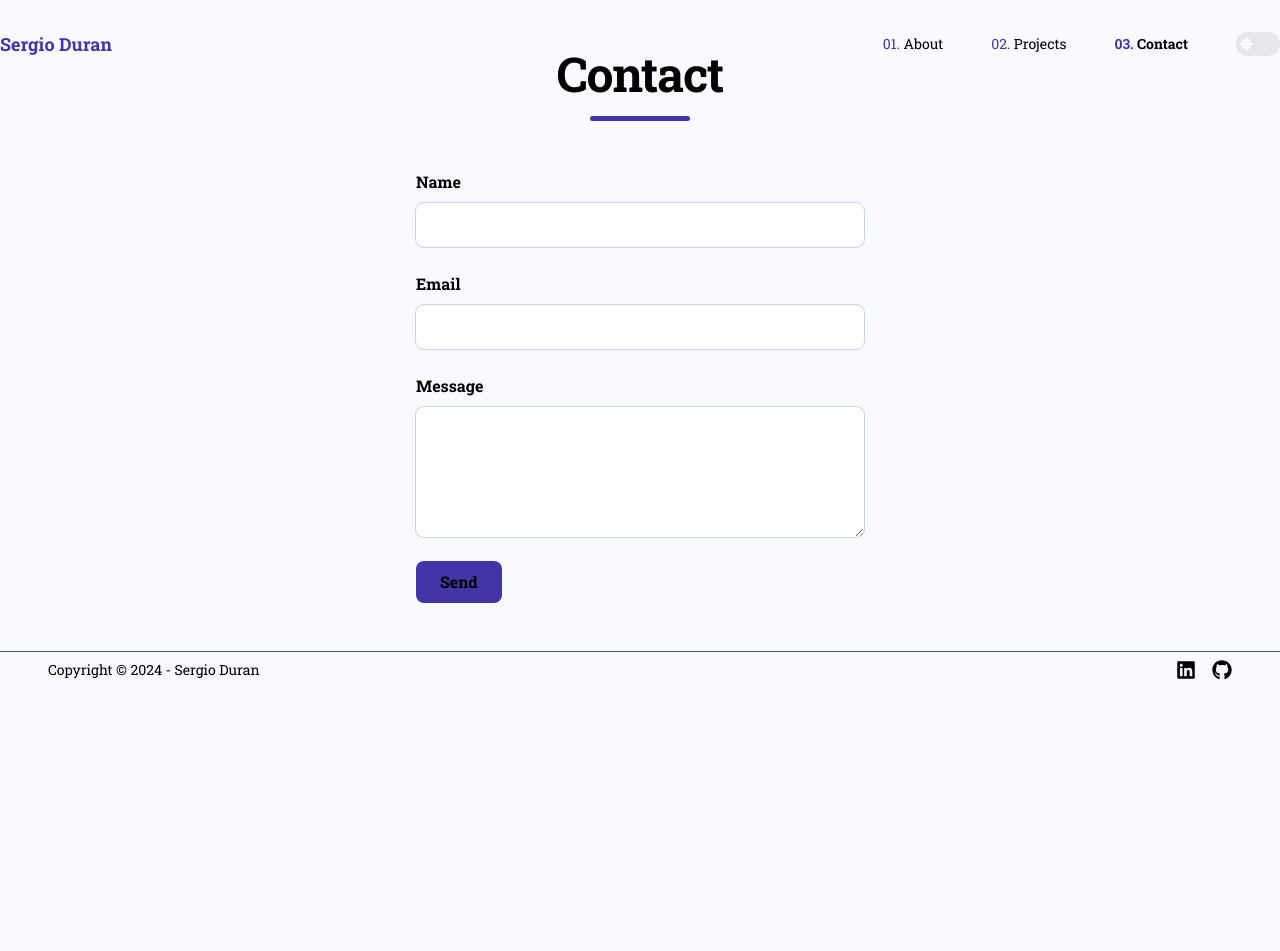
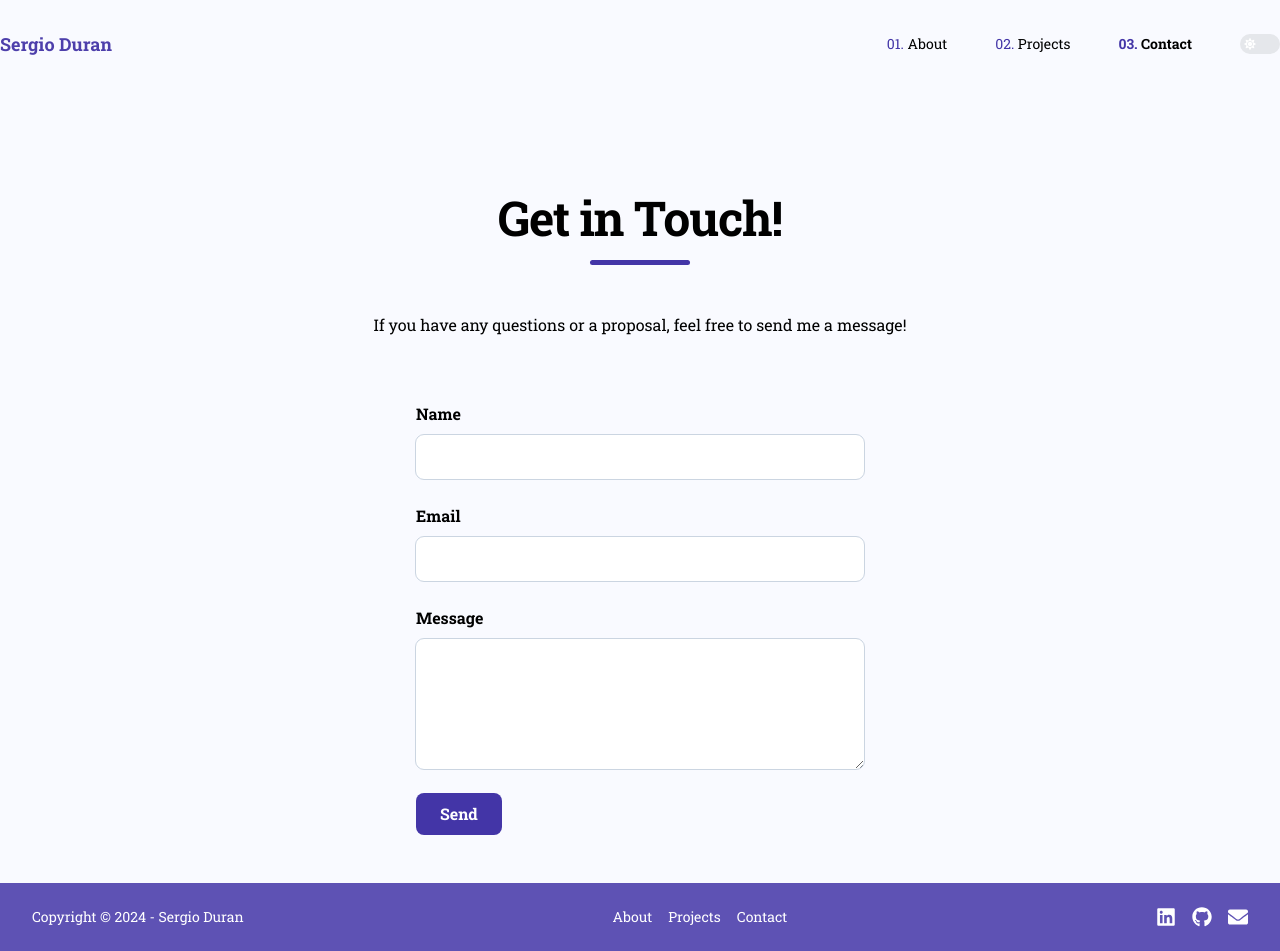
Before and after one commit to tutaabsoluta/portfolio, a React (Vite) app: page /contact in a window 1280 px wide. Before the commit the page ends 800 px from the top, so only its background shows below. Built offline with nearby package versions, Linux system fonts and the light colour scheme.

Commit message:
footer changes

```diff
--- a/src/components/Navbar.jsx
+++ b/src/components/Navbar.jsx
@@ -9,50 +9,68 @@ export const Navbar = () => {
     setDarkMode(!darkMode);
   };
 
-
-
   return (
-    <nav className="container mx-auto mt-8 relative z-20" >
+    <nav className="container mx-auto mt-8 relative z-20">
       <div className="flex justify-between items-center">
-        <Link to='/'>
-          <p className="text-[18px] text-primary font-bold">Sergio Duran</p>
+        <Link to="/">
+          <p className="text-[18px] text-primary/95 hover:text-primaryStrong duration-300 font-bold">
+            Sergio Duran
+          </p>
         </Link>
 
         <div className="flex gap-12 items-center">
           <NavLink
             to="about"
             className={({ isActive }) =>
-              `text-[14px] transition duration-300 ease-in-out relative group ${isActive && 'font-bold'}`
+              `text-[14px] transition duration-300 ease-in-out relative group ${
+                isActive && "font-bold"
+              }`
             }
             onMouseEnter={() => setOnLink(true)}
             onMouseLeave={() => setOnLink(false)}
           >
             <span className="text-primary">01.</span> About
-            <span className={`absolute left-0 bottom-0 h-[2px] w-full bg-primary transform scale-x-0 transition-transform duration-[400ms] ${onLink ? 'origin-left': 'origin-right'} group-hover:scale-x-100`}></span>
+            <span
+              className={`absolute left-0 bottom-0 h-[2px] w-full bg-primary transform scale-x-0 transition-transform duration-[400ms] ${
+                onLink ? "origin-left" : "origin-right"
+              } group-hover:scale-x-100`}
+            ></span>
           </NavLink>
 
           <NavLink
             to="projects"
             className={({ isActive }) =>
-              `text-[14px] transition duration-300 ease-in-out relative group ${isActive && 'font-bold'}`
+              `text-[14px] transition duration-300 ease-in-out relative group ${
+                isActive && "font-bold"
+              }`
             }
             onMouseEnter={() => setOnLink(true)}
             onMouseLeave={() => setOnLink(false)}
           >
             <span className="text-primary">02.</span> Projects
-            <span className={`absolute left-0 bottom-0 h-[2px] w-full bg-primary transform scale-x-0 transition-transform duration-[400ms] ${onLink ? 'origin-left' : 'origin-right'} group-hover:scale-x-100`}></span>
+            <span
+              className={`absolute left-0 bottom-0 h-[2px] w-full bg-primary transform scale-x-0 transition-transform duration-[400ms] ${
+                onLink ? "origin-left" : "origin-right"
+              } group-hover:scale-x-100`}
+            ></span>
           </NavLink>
 
           <NavLink
             to="contact"
             className={({ isActive }) =>
-              `text-[14px] transition duration-300 ease-in-out relative group ${isActive && 'font-bold'}`
+              `text-[14px] transition duration-300 ease-in-out relative group ${
+                isActive && "font-bold"
+              }`
             }
             onMouseEnter={() => setOnLink(true)}
             onMouseLeave={() => setOnLink(false)}
           >
             <span className="text-primary">03.</span> Contact
-            <span className={`absolute left-0 bottom-0 h-[2px] w-full bg-primary transform scale-x-0 transition-transform duration-[400ms] ${onLink ? 'origin-left' : 'origin-right'} group-hover:scale-x-100`}></span>
+            <span
+              className={`absolute left-0 bottom-0 h-[2px] w-full bg-primary transform scale-x-0 transition-transform duration-[400ms] ${
+                onLink ? "origin-left" : "origin-right"
+              } group-hover:scale-x-100`}
+            ></span>
           </NavLink>
 
           <label className="inline-flex items-center cursor-pointer">
@@ -62,12 +80,19 @@ export const Navbar = () => {
               checked={darkMode}
               onChange={toggleDarkMode}
             />
-            <div className="relative w-11 h-6 bg-gray-200 peer-focus:outline-none p rounded-full peer dark:bg-gray-700 peer-checked:bg-slate-600">
-              <span className={`absolute top-1 left-1 transition-transform duration-300 ${darkMode ? 'translate-x-5' : 'translate-x-0'}`}>
-                {darkMode ? <FaMoon className="text-white w-[11px]" /> : <FaSun className="text-white w-[13px]" />}
+            <div className="relative w-10 h-5 bg-gray-200 rounded-full peer-focus:outline-none peer dark:bg-gray-700 peer-checked:bg-slate-600 flex items-center">
+              <span
+                className={`absolute top-1/2 transform -translate-y-1/2 left-1 transition-transform duration-300 ${
+                  darkMode ? "translate-x-6" : "translate-x-0"
+                }`}
+              >
+                {darkMode ? (
+                  <FaMoon className="text-white w-[9px] h-[11px]" />
+                ) : (
+                  <FaSun className="text-white w-[12px] h-[12px]" />
+                )}
               </span>
             </div>
-
           </label>
         </div>
       </div>
--- a/src/pages/ContactPage.jsx
+++ b/src/pages/ContactPage.jsx
@@ -3,8 +3,9 @@ import { ContactForm } from "../ui";
 
 export const ContactPage = () => {
   return (
-    <div>
-      <Heading title="Contact" />
+    <div className="mt-36">
+      <Heading title="Get in Touch!" />
+      <p className="text-center mb-16">If you have any questions or a proposal, feel free to send me a message!</p>
       <ContactForm />
     </div>
   );
--- a/src/ui/ContactForm.jsx
+++ b/src/ui/ContactForm.jsx
@@ -20,7 +20,7 @@ export const ContactForm = () => {
         <textarea id="message" rows={5} className="outline outline-1 rounded-lg outline-slate-300"></textarea>
       </div>
 
-      <button className="bg-primary px-6 py-2 rounded-lg font-bold">Send</button>
+      <button className="bg-primary px-6 py-2 rounded-lg font-bold text-white">Send</button>
     </form>
   );
 };
--- a/src/ui/Footer.jsx
+++ b/src/ui/Footer.jsx
@@ -1,16 +1,22 @@
-import { FaGithub } from "react-icons/fa";
+import { FaEnvelope, FaGithub } from "react-icons/fa";
 import { FaLinkedin } from "react-icons/fa";
-
 
 export const Footer = () => {
   return (
-    <footer className="mt-12 bg-neutral">
-      <div>
-        <hr className="border-t border-gray-600" />
-        {/* Copyright and Social */}
-        <div className="flex justify-between items-center px-12 py-2">
-          <div>
-            <p className="text-sm">Copyright © 2024 - Sergio Duran</p>
+    <footer className="mt-12 bg-primary/85 py-6">
+      <div className="container mx-auto px-8">
+        <div className="flex flex-col sm:flex-row justify-between items-center space-y-4 sm:space-y-0">
+          <p className="text-sm text-white">Copyright © 2024 - Sergio Duran</p>
+          <div className="flex space-x-4 text-sm text-white">
+            <a href="/about" className="hover:text-green-500">
+              About
+            </a>
+            <a href="/projects" className="hover:text-green-500">
+              Projects
+            </a>
+            <a href="/contact" className="hover:text-green-500">
+              Contact
+            </a>
           </div>
           <div className="flex space-x-4">
             <a
@@ -18,14 +24,18 @@ export const Footer = () => {
               target="_blank"
               rel="noopener noreferrer"
             >
-              <FaLinkedin className="text-xl hover:text-green-500 duration-300" />
+              <FaLinkedin className="text-xl text-white " />
             </a>
             <a
               href="https://github.com/tutaabsoluta"
               target="_blank"
               rel="noopener noreferrer"
             >
-              <FaGithub className="text-xl hover:text-green-500 duration-300" />
+              <FaGithub className="text-xl text-white " />
+            </a>
+
+            <a href="mailto:538ser@gmail.com">
+              <FaEnvelope className="text-xl text-white " />
             </a>
           </div>
         </div>
--- a/src/ui/Header.jsx
+++ b/src/ui/Header.jsx
@@ -6,24 +6,32 @@ export const Header = () => {
     <header className="flex mt-16 z-0">
       {/* Content */}
       <div className="w-3/5 space-y-6">
-        <h1 className="leading-[60px]">Hello, my name is <span className="text-primary">Sergio.</span></h1>
+        <h1 className="leading-[60px]">
+          Hello, my name is <span className="text-primary">Sergio.</span>
+        </h1>
         <p>
-          I'm a <span className="text-primary font-bold">software developer</span> from San Jose, Costa Rica.
+          I'm a{" "}
+          <span className="text-primary font-bold">software developer</span>{" "}
+          from San Jose, Costa Rica.
         </p>
         <div className="flex gap-4">
           <Link to="projects">
-            <Button className="bg-primary" text={"Projects"} />
+            <Button className="bg-primary text-white" text={"Projects"} />
           </Link>
 
-          <Link to="https://www.linkedin.com/in/sergio-durán-018071260">
-            <Button className="bg-white outline outline-2" text={"Linkedin"} />
-          </Link>
+          <a
+            href="https://www.linkedin.com/in/sergio-durán-018071260"
+            target="_blank"
+            rel="noopener noreferrer"
+          >
+            <Button className="bg-white outline outline-1" text={"Linkedin"} />
+          </a>
         </div>
       </div>
 
       {/* Image */}
       <div className="w-2/5">
-          <img src="web.svg" alt="Web Dev Header" />
+        <img src="web.svg" alt="Web Dev Header" />
       </div>
     </header>
   );
--- a/tailwind.config.js
+++ b/tailwind.config.js
@@ -9,6 +9,7 @@ export default {
       fontFamily: [ 'Roboto Slab', 'serif' ],
       colors: {
         primary: '#4335A7',
+        primaryStrong: '#3323a1',
         // primary: '#9ABF80',
         secondary: '#6A669D',
         neutral: '#F9FAFF',
```
